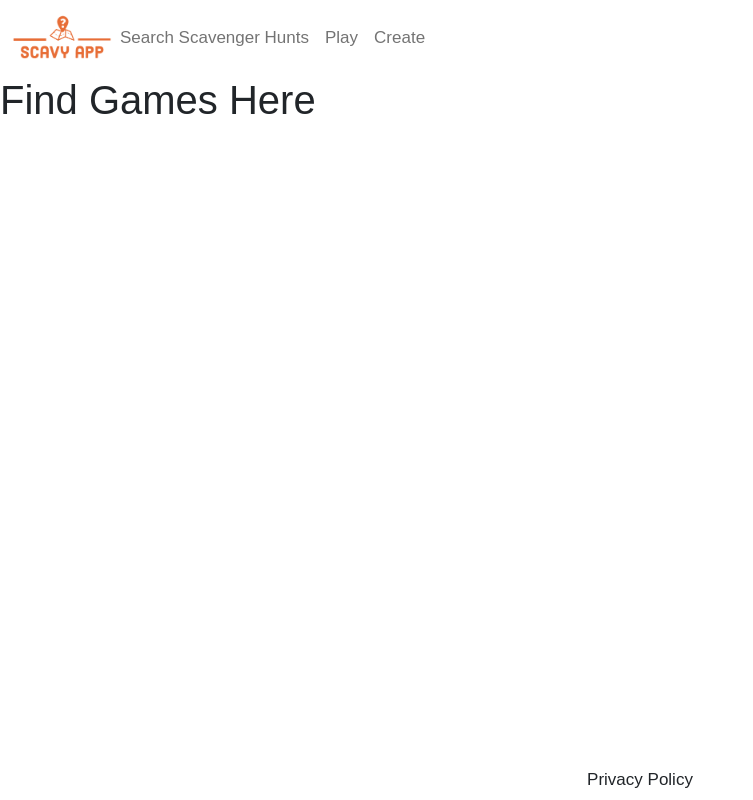
After one commit to hossam-hassan1/CapstoneProject, a Flask app: template flaskApp/app/templates/search.html in a window 1280 px wide. The commit adds this page. Shown: the whole page, without its empty margins (0-753 px from the left). Run offline with Flask 2, Linux system fonts and the light colour scheme; the template is opened without the code that fills it, so the values that code supplies are empty; some libraries are stand-ins or nearby versions.

Commit message:
search, play, create pages

```diff
--- a/flaskApp/app/app.py
+++ b/flaskApp/app/app.py
@@ -1,8 +1,10 @@
 from flask import Flask, render_template, request, redirect, url_for
+from helper import scavenger_hunts
 
 app = Flask(__name__)
 
 # url string of class(route)
+@app.route('/home')
 @app.route('/')
 # function for that route
 def index():
@@ -27,8 +29,20 @@ def create_account():
     return render_template("create_account.html")
 
 @app.route('/privacy')
-def private():
+def privacy():
     return render_template("privacy.html")
+
+@app.route('/play')
+def play():
+    return render_template("play.html")
+
+@app.route('/search')
+def search():
+    return render_template("search.html", games=games)
+
+@app.route('/create_game')
+def create_game():
+    return render_template("create_game.html")
 
 if __name__ == "__main__":
     # debug means that if there are errors it will display on the webserver
--- /dev/null
+++ b/flaskApp/app/helper.py
@@ -0,0 +1,64 @@
+scavenger_hunts = {
+    'Mizzou': [
+        {
+            'clue': 1,
+            'prompt': 'Your MU Tigers work out here and you can too!\nFind this place.',
+            'coordinates': '38.94200875265407, -92.32646834504295',
+            'answer': 'Rec',
+        },
+        {
+            'clue': 2,
+            'prompt': 'Now that you have worked up a sweat, lets work out your brain. \n\nWhere would you go to borrow some books?',
+            'coordinates': '38.945311945553414, -92.32822378624653',
+            'answer': 'Ellis Library',
+        },
+        {
+            'clue': 3,
+            'prompt': 'Facts about this domed building: \n1. Function: Administrative Building.\n2. Adjacent concert auditorium.\n3. Featured on most Mizzou promotions.\nFind this location.',
+            'coordinates': '38.945311945553414, -92.32822378624653',
+            'answer': 'Jesse Hall',
+        },
+        {
+            'clue': 4,
+            'prompt': 'Here you will walk the Tiger Walk through these as a freshman and the Tiger Prowl as a senior. You should be pretty close by... \nFind the location of this MU tradition.',
+            'coordinates': '38.946655199979766, -92.32879005760252',
+            'answer': 'Columns',
+        },
+        {
+            'clue': 5,
+            'prompt': 'To eat pizza, or not to eat pizza? There really is no question. \nHead to the best pizza place in town.',
+            'coordinates': '38.948637004293545, -92.32788402343294',
+            'answer': 'Shakespeares Pizza',
+        }],
+    'Hannibal': [
+        {
+            'clue': 1,
+            'prompt': 'Does a boy get a chance to whitewash a fence every day? Enter the last word on the sign located here.',
+            'coordinates': '39.71195081958449, -91.35780176501078',
+            'answer': 'Done',
+        },
+        {
+            'clue': 2,
+            'prompt': 'Hannibals oldest, family restaurant has been serving the downtown for four generations. They have an iconic sign spinning mug in their parking lot. What do they serve out of their mug?',
+            'coordinates': '39.71207977376028, -91.35859090451727',
+            'answer': 'Root Beer',
+        },
+        {
+            'clue': 3,
+            'prompt': '"...Now and then we had a hope that if we lived and were good, God would permit us to be pirates. These ambitions faded out, each in its turn; but the ambition to be a steamboatman always remained." \n- Life on the Mississippi, Mark Twain \nFind Mark Twain as a steamboatman. What does he say is his profession?',
+            'coordinates': '39.71253188272878, -91.35528171488045',
+            'answer': 'Steamboat Pilot',
+        },
+        {
+            'clue': 4,
+            'prompt': 'Hannibal has over a dozen public murals. Some are over 30 feet tall! One features a woman about to board a train. What color is her dress?',
+            'coordinates': '39.71074090151194, -91.35611319952365',
+            'answer': 'Green',
+        },
+        {
+            'clue': 5,
+            'prompt': 'Did you know that the light house in Hannibal is strictly decorative? Riverboats do not need it. But when it was installed in 1935 President FDR pushed a button a the White House to light it for the first time. How many steps is it to the lighthouse from Main Street?',
+            'coordinates': '39.714603033439445, -91.35896606556047',
+            'answer': '244',
+        }]
+}
--- /dev/null
+++ b/flaskApp/app/templates/create_game.html
@@ -0,0 +1,6 @@
+{% extends "base.html" %}
+{% block content %}
+
+<h1> Create Game Here </h1>
+
+{% endblock %}
--- a/flaskApp/app/templates/index.html
+++ b/flaskApp/app/templates/index.html
@@ -20,7 +20,7 @@
     <p> Scavy is an online platform that helps you create interactive scavenger hunts and experiences.</p>
   </div>
   <div class="m-2">
-    <button type="button" class="btn btn-primary">Get Started</button>
+    <button type="button" class="btn btn-primary btn-lg">Get Started</button>
   </div>
 
 
--- a/flaskApp/app/templates/nav.html
+++ b/flaskApp/app/templates/nav.html
@@ -9,13 +9,13 @@
         <div class="collapse navbar-collapse" id="navbarToggler">
             <ul class="navbar-nav">
                 <li class="nav-item">
-                    <a class="nav-link" href="#">Explore</a>
+                    <a class="nav-link" href="/search">Search Scavenger Hunts</a>
                 </li>
                 <li class="nav-item">
-                    <a class="nav-link" href="#">Play</a>
+                    <a class="nav-link" href="/play">Play</a>
                 </li>
                 <li class="nav-item">
-                    <a class="nav-link" href="#">Create</a>
+                    <a class="nav-link" href="/create_game">Create</a>
             </ul>
         </div>
     </div>
--- /dev/null
+++ b/flaskApp/app/templates/play.html
@@ -0,0 +1,6 @@
+{% extends "base.html" %}
+{% block content %}
+
+<h1> Play Game Here </h1>
+
+{% endblock %}
--- /dev/null
+++ b/flaskApp/app/templates/search.html
@@ -0,0 +1,15 @@
+{% extends "base.html" %}
+{% block content %}
+
+<h1> Find Games Here </h1>
+
+<ul>
+    <!-- Implement a for loop to iterate through
+    `template_games`-->
+    {% for game in games %}
+    <li>{{ game }}</li>
+    {% endfor %}
+  </ul>
+
+
+{% endblock %}
```
